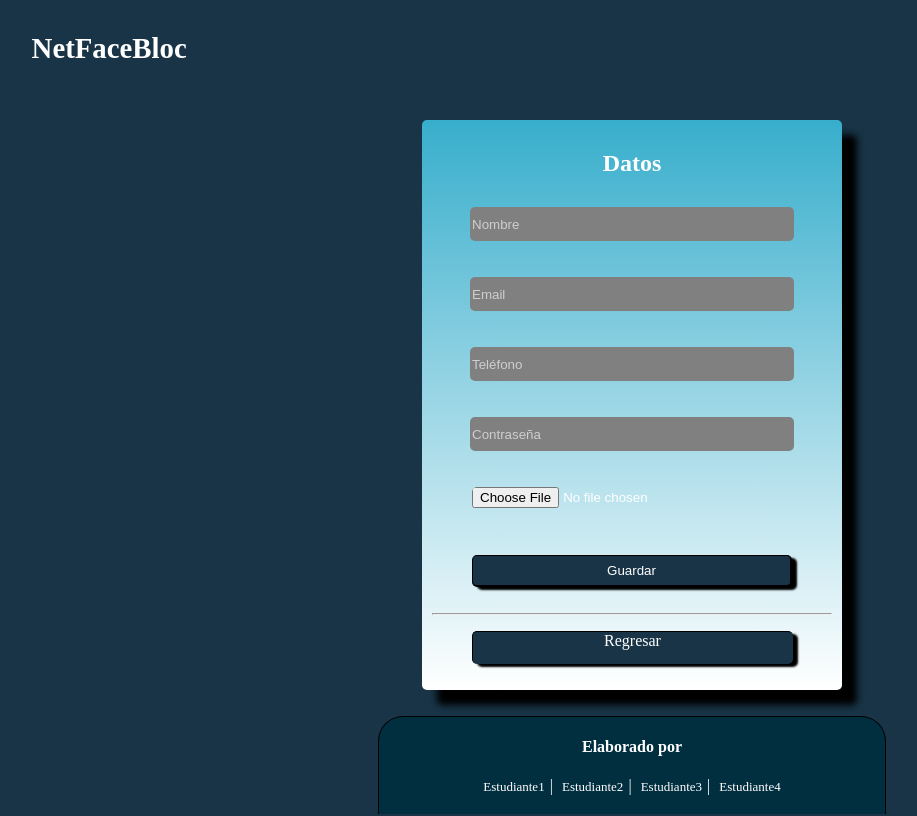
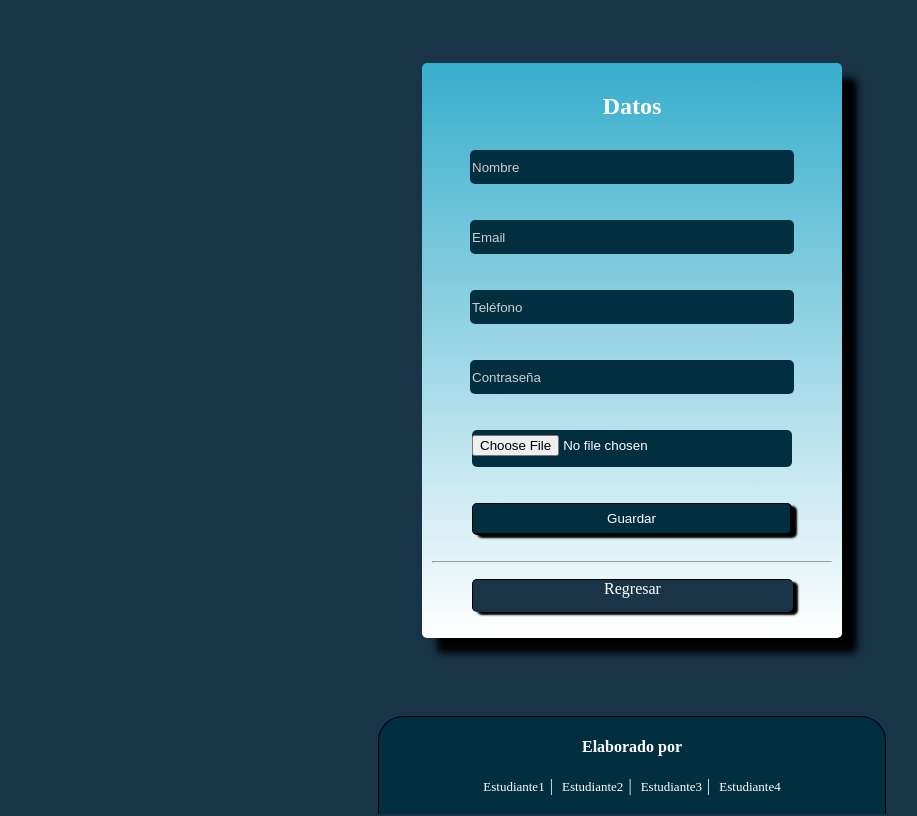
Before and after one commit to DoomDevil23/pfj, a PHP site: page /pfj/register.php in a window 1280 px wide. Shown: the whole page, without its empty margins (8-925 px from the left). Run offline with PHP 8.4, Linux system fonts and the light colour scheme.

Commit message:
Cambio en la imagen. Validacion para que no se pueda acceder a otras paginas que requieren login

```diff
--- a/Style/style.css
+++ b/Style/style.css
@@ -66,6 +66,7 @@ body{
     margin-top: 10px;
     margin-bottom: 10px;
     border-radius: 5px;
+    background-color: #022f40;
 
 }
 #field{
@@ -117,6 +118,11 @@ body{
 ::placeholder{
     color: #cecece;
 }
+#img_upload{
+    color: #000;
+    background-color: #022f40;
+    padding-top: 5px;
+}
 
 #footer{
     background-color: #022f40;
--- a/config.php
+++ b/config.php
@@ -73,7 +73,7 @@ if(!empty($_POST['name']) && !empty($_POST['email']) && !empty($_POST['phone']))
 <body>
 <section id=header>
     <header>
-        <h1>NetFaceBloc</h1>
+        <h1></h1>
     </header>
 </section>
 
--- a/delete.php
+++ b/delete.php
@@ -18,7 +18,7 @@ require 'user.php';
 <body>
 <section id=header>
     <header>
-        <h1>NetFaceBloc</h1>
+        <h1></h1>
     </header>
 </section>
 
--- a/index.php
+++ b/index.php
@@ -26,7 +26,7 @@ if(isset($_SESSION['user_id'])) {
 <body>
 <section id=header>
     <header>
-        <h1>NetFaceBloc</h1>
+        <h1></h1>
     </header>
 </section>
 
--- a/login.php
+++ b/login.php
@@ -2,7 +2,7 @@
 
 session_start();
 
-if(!isset($_SESSION['idUser'])){
+if(!isset($_SESSION['idUser']) && !isset($_POST['email'])){
     header("Location: index.php");
 }
 
@@ -31,7 +31,7 @@ endif;
 <body>
 <section id=header>
     <header>
-        <h1>NetFaceBloc</h1>
+        <h1></h1>
     </header>
 </section>
 
--- a/register.php
+++ b/register.php
@@ -50,7 +50,7 @@ endif;
 <body>
 <section id=header>
     <header>
-        <h1>NetFaceBloc</h1>
+        <h1></h1>
     </header>
 </section>
 
```
